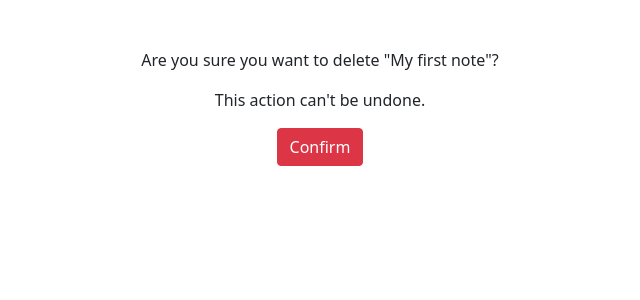
After one commit to luisromeroaraya/django-esst, a Django app: page /smart/notes/1/delete in a window 1280 px wide. The commit adds this page. Shown: the top 300 px of the page, without its empty margins (320-960 px from the left). Run offline with Django 3.2, Linux system fonts and the light colour scheme; data comes from the database, SQL or seed files in the repository; both versions use the stored data as it was after the commit.

Commit message:
Added DeleteView method to views and delete button to templates

```diff
--- /dev/null
+++ b/notes/templates/notes/notes_delete.html
@@ -0,0 +1,9 @@
+{% extends "base.html" %}
+{% block content %}
+<form method="POST">
+{% csrf_token %}
+    <p>Are you sure you want to delete "{{ notes.title }}"?</p>
+    <p>This action can't be undone.</p>
+    <input type="submit" class="btn btn-danger" value="Confirm" />
+</form>
+{% endblock %}
--- a/notes/templates/notes/notes_detail.html
+++ b/notes/templates/notes/notes_detail.html
@@ -4,6 +4,7 @@
     <h1 class="my-5">{{ note.title }}</h1>
     <p>{{ note.text }}</p>
 </div>
-<a href="{% url 'notes.list' %}" class="btn btn-danger my-5">Back</a>
+<a href="{% url 'notes.list' %}" class="btn btn-primary my-5">Back</a>
 <a href="{% url 'notes.update' pk=note.id %}" class="btn btn-success">Edit</a>
+<a href="{% url 'notes.delete' pk=note.id %}" class="btn btn-danger">Delete</a>
 {% endblock %}
--- a/notes/urls.py
+++ b/notes/urls.py
@@ -8,4 +8,5 @@ urlpatterns = [
     path('notes/<int:pk>', views.NotesDetailView.as_view(), name='notes.detail'),
     path('notes/create', views.NotesCreateView.as_view(), name='notes.create'),
     path('notes/<int:pk>/edit', views.NotesUpdateView.as_view(), name='notes.update'),
+    path('notes/<int:pk>/delete', views.NotesDeleteView.as_view(), name='notes.delete'),
 ]
--- a/notes/views.py
+++ b/notes/views.py
@@ -1,6 +1,6 @@
 from django.shortcuts import render
 from django.http import Http404
-from django.views.generic import ListView, DetailView, CreateView, UpdateView
+from django.views.generic import ListView, DetailView, CreateView, UpdateView, DeleteView
 from .models import Notes
 from .forms import NotesForm
 
@@ -10,12 +10,15 @@ class NotesCreateView(CreateView):
     form_class = NotesForm
     success_url = '/smart/notes'
 
-
 class NotesUpdateView(UpdateView):
     model = Notes
     form_class = NotesForm
     success_url = '/smart/notes'
 
+class NotesDeleteView(DeleteView):
+    model = Notes
+    success_url = '/smart/notes'
+    template_name = 'notes/notes_delete.html'
 # def list(request):
 #     notes = Notes.objects.all()
 #     return render(request, 'notes/notes_list.html', {'notes': notes})
```
Also changed, not shown: db.sqlite3.
